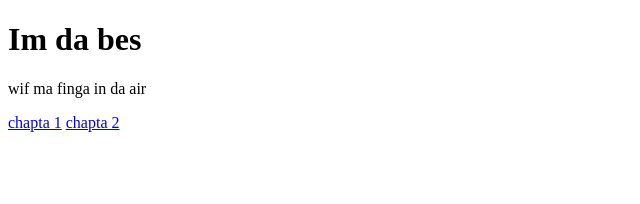
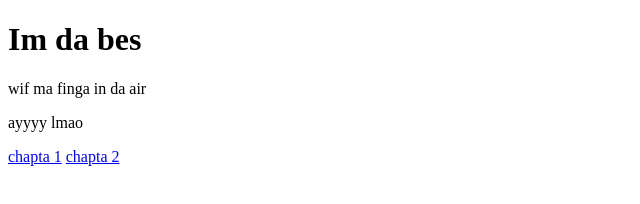
Before and after one commit to lokpesa/test-story, a plain HTML site: page index.html in a window 1280 px wide. Shown: the whole page, without its empty margins (0-640 px from the left). Drawn offline with Linux system fonts and the light colour scheme.

Commit message:
modify chap 1 2 and index to add reference to aliens

```diff
--- a/index.html
+++ b/index.html
@@ -7,6 +7,7 @@
 <body>
 <h1>Im da bes</h1>
 <p>wif ma finga in da air</p>
+<p>ayyyy lmao</p>
 <a href="./chapter 1.txt">chapta 1</a>
 <a href="./chapter 2.txt">chapta 2</a>
 </body>
```
Also changed, not shown: chapter 1.txt, chapter 2.txt.
